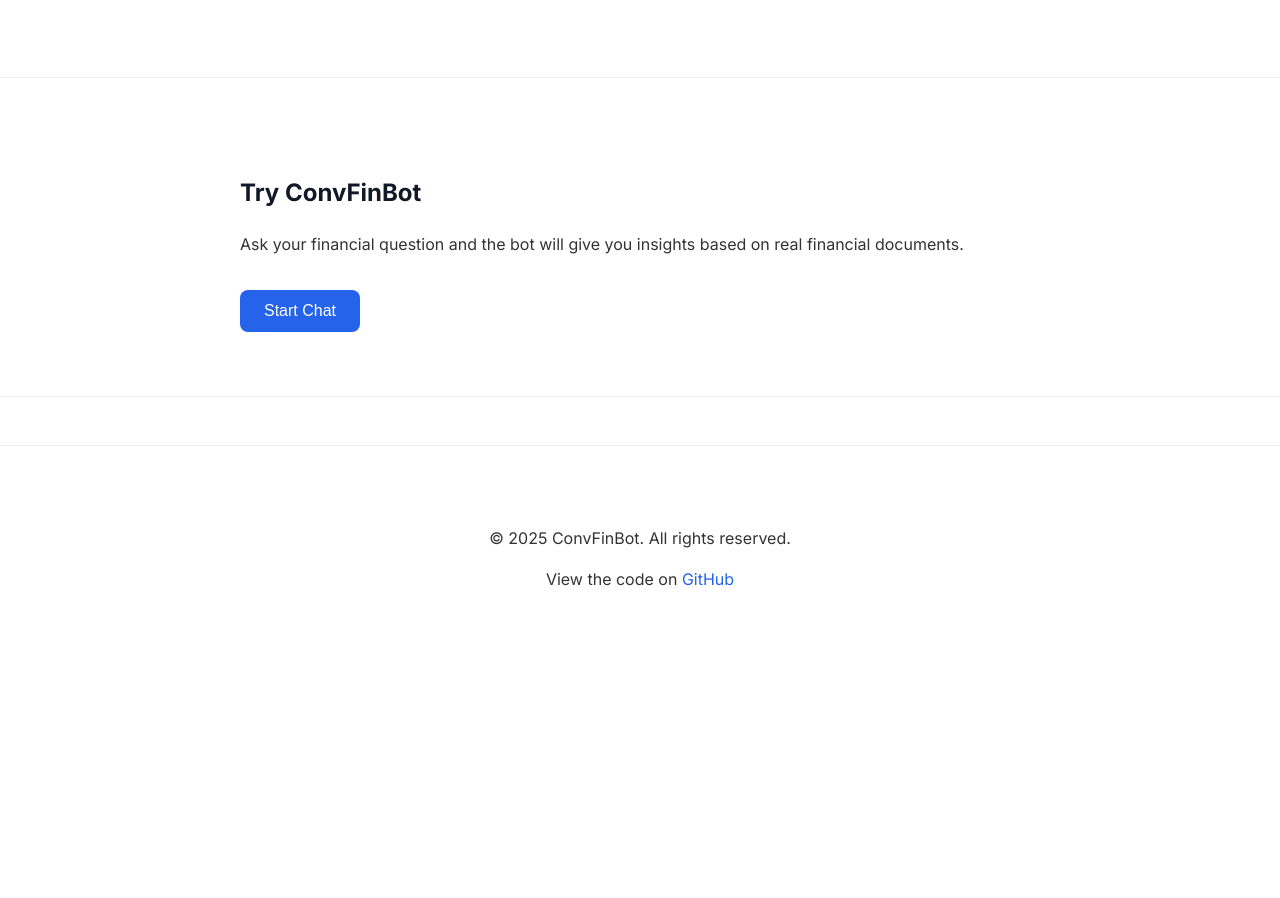
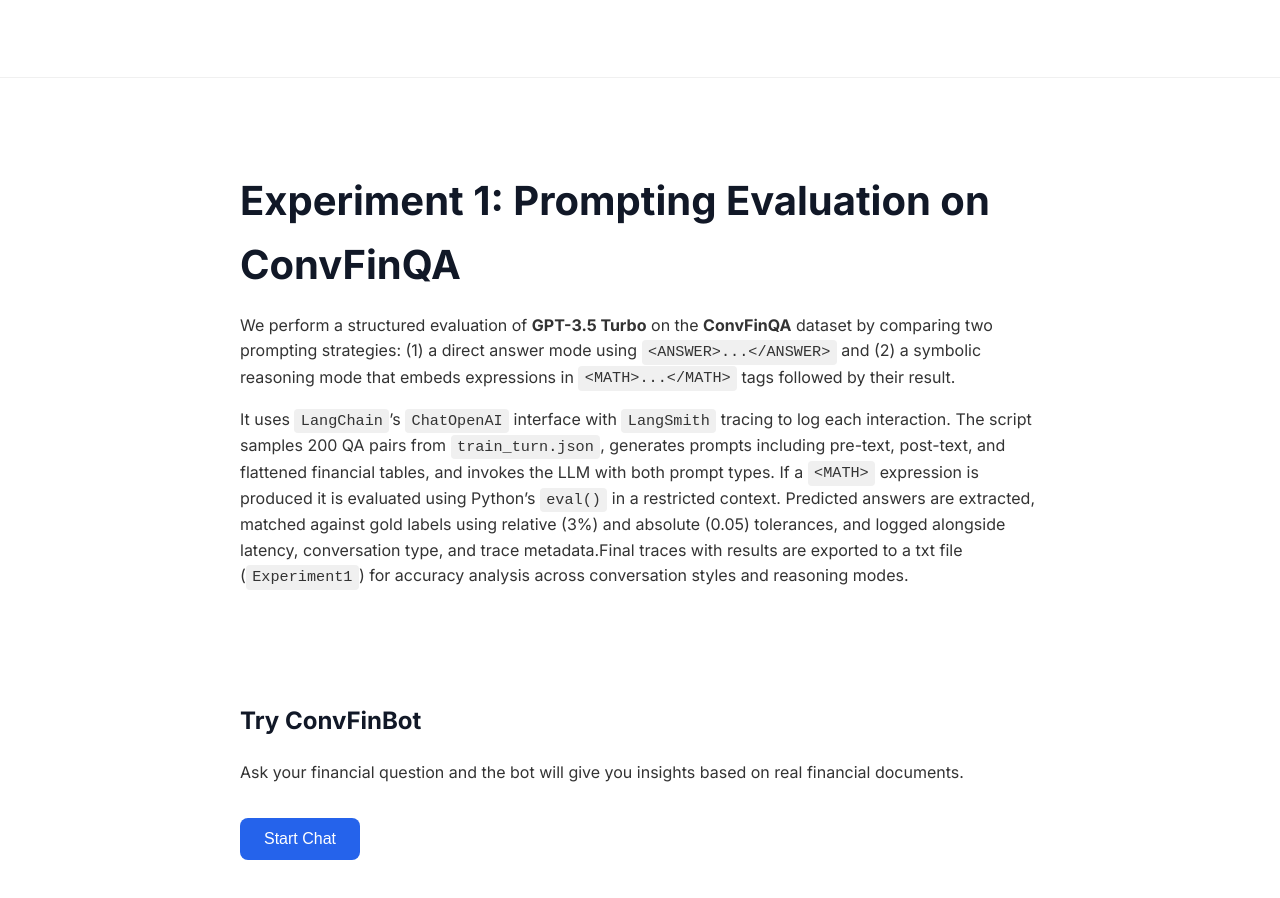
Before and after one commit to sprasadhpy/ConvFinInsight, a plain HTML site: page index.html in a window 1280 px wide. Shown: the part 9688-10586 px from the top of the page. Before the commit the page ends 10361 px from the top, so only its background shows below. Drawn offline with Linux system fonts and the light colour scheme.

Commit message:
Update index.html

```diff
--- a/index.html
+++ b/index.html
@@ -335,6 +335,25 @@ def evaluate_expression(expr):
 </section>
 
 
+    <div class="container">
+    <h1>Experiment 1: Prompting Evaluation on ConvFinQA</h1>
+
+    <p>
+      We perform a structured evaluation of <strong>GPT-3.5 Turbo</strong> on the <strong>ConvFinQA</strong> dataset by comparing two prompting strategies:
+      (1) a direct answer mode using <code>&lt;ANSWER&gt;...&lt;/ANSWER&gt;</code> and
+      (2) a symbolic reasoning mode that embeds expressions in <code>&lt;MATH&gt;...&lt;/MATH&gt;</code> tags followed by their result.
+    </p>
+
+    <p>
+      It uses <code>LangChain</code>’s <code>ChatOpenAI</code> interface with <code>LangSmith</code> tracing to log each interaction.
+      The script samples 200 QA pairs from <code>train_turn.json</code>, generates prompts including pre-text, post-text, and flattened financial tables,
+      and invokes the LLM with both prompt types. If a <code>&lt;MATH&gt;</code> expression is produced it is evaluated using Python’s <code>eval()</code> in a restricted context.
+      Predicted answers are extracted, matched against gold labels using relative (3%) and absolute (0.05) tolerances,
+      and logged alongside latency, conversation type, and trace metadata.Final traces with results are exported to a txt file (<code>Experiment1</code>) for accuracy analysis across conversation styles and reasoning modes.
+    </p>
+  </div>
+
+
 
 
     <section class="demo">
```
